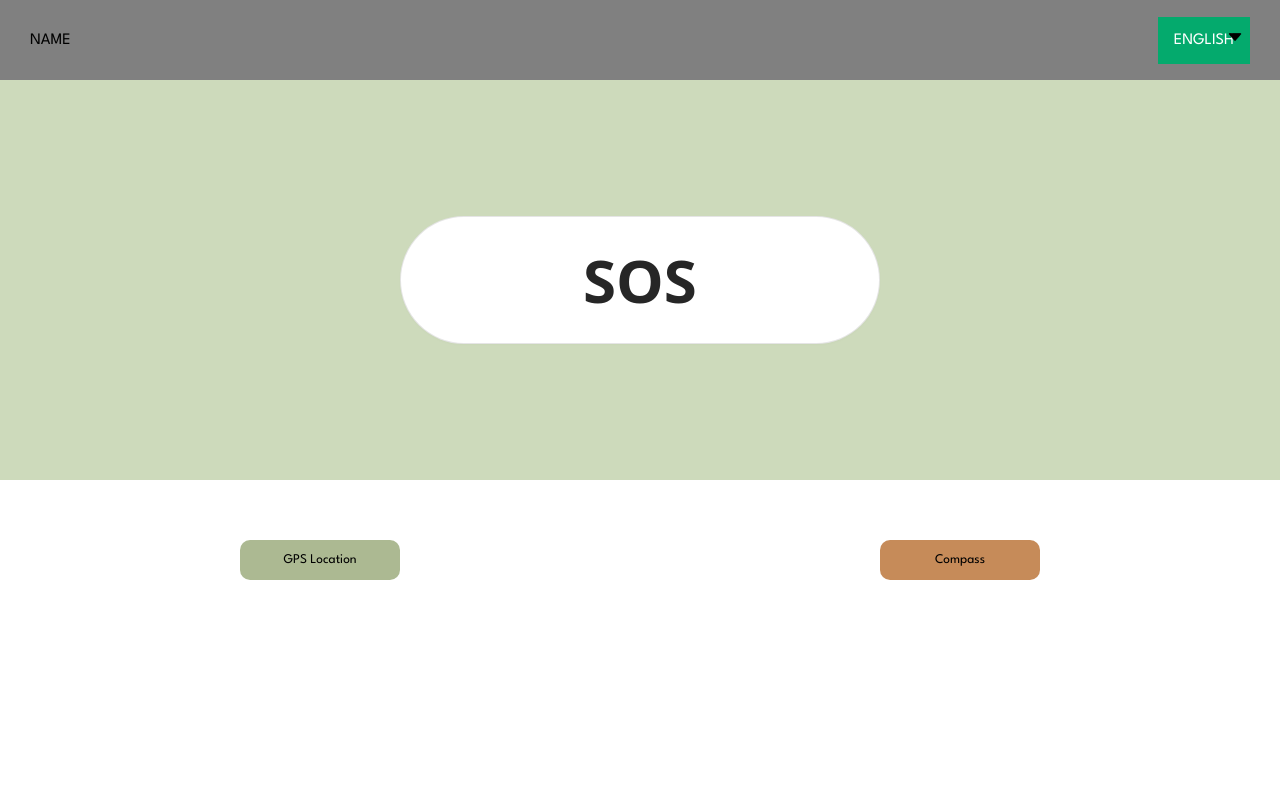
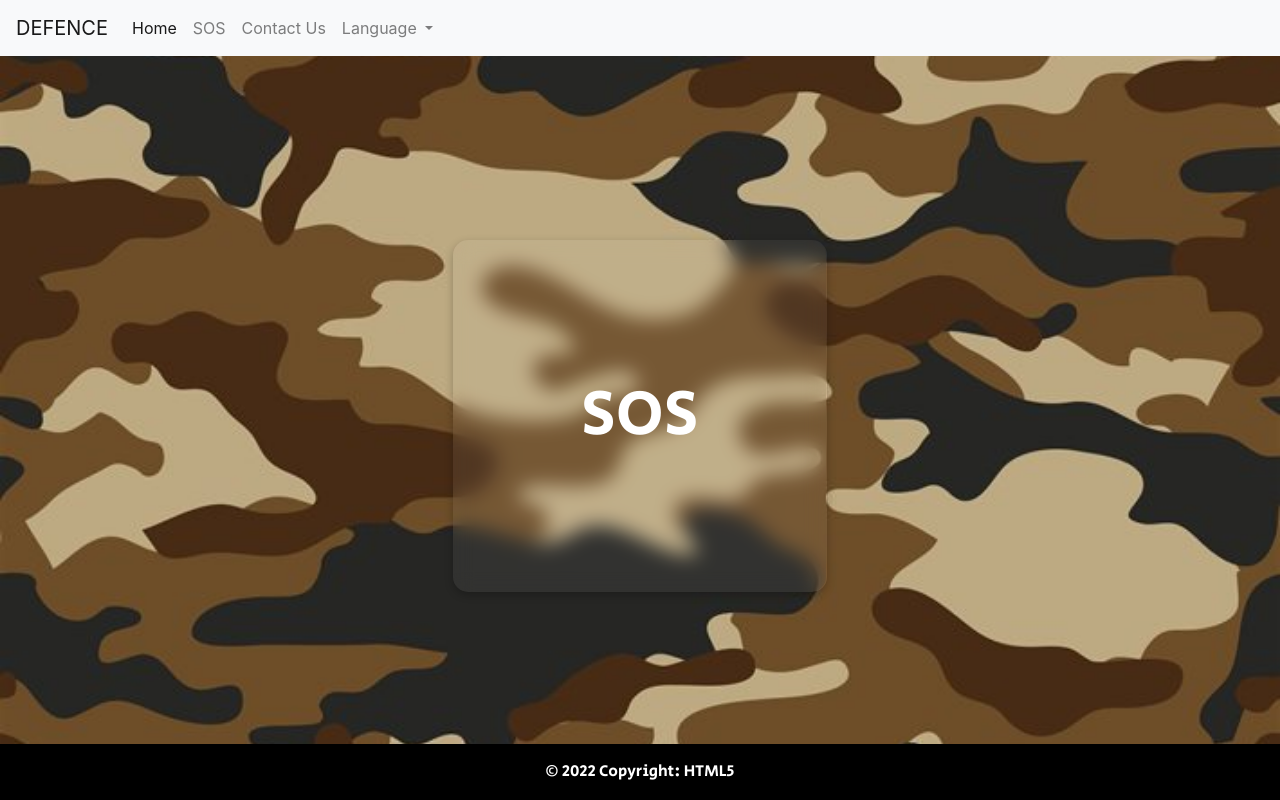
Before and after one commit to jogeshgupta963/make4thon, a plain HTML site: page index.html in a window 1280 px wide. Drawn offline with nearby package versions, Linux system fonts and the light colour scheme.

Commit message:
design changed

```diff
--- a/index.html
+++ b/index.html
@@ -1,34 +1,65 @@
 <!DOCTYPE html>
 <html lang="en">
 <head>
-    <meta charset="UTF-8" />
-    <meta http-equiv="X-UA-Compatible" content="IE=edge" />
-    <meta name="viewport" content="width=device-width, initial-scale=1.0" />
-    <link rel="stylesheet" href="style.css" />
-    <title>Defense App</title>
+    <meta charset="UTF-8">
+    <meta http-equiv="X-UA-Compatible" content="IE=edge">
+    <meta name="viewport" content="width=device-width, initial-scale=1.0">
+    <title>Defence</title>
+    <link rel="stylesheet" href="https://cdn.jsdelivr.net/npm/bootstrap@4.4.1/dist/css/bootstrap.min.css" integrity="sha384-Vkoo8x4CGsO3+Hhxv8T/Q5PaXtkKtu6ug5TOeNV6gBiFeWPGFN9MuhOf23Q9Ifjh" crossorigin="anonymous">
+    <link rel="stylesheet" href="style.css">
 </head>
 <body>
-    <header>
-      <nav>
-        <div class="nav-title">NAME</div>
-        <div class="dropdown nav-lang">
-          <button class="dropbtn">ENGLISH</button>
-          <div class="dropdown-content">
-            <a href="#">English</a>
-            <a href="#">Hindi</a>
+
+
+    <nav class="navbar navbar-expand-lg navbar-light bg-light main-nav">
+        <a class="navbar-brand" href="#">DEFENCE</a>
+        <button class="navbar-toggler" type="button" data-toggle="collapse" data-target="#navbarNavDropdown" aria-controls="navbarNavDropdown" aria-expanded="false" aria-label="Toggle navigation">
+          <span class="navbar-toggler-icon"></span>
+        </button>
+        <div class="collapse navbar-collapse" id="navbarNavDropdown">
+          <ul class="navbar-nav">
+            <li class="nav-item active">
+              <a class="nav-link" href="#">Home <span class="sr-only">(current)</span></a>
+            </li>
+            <li class="nav-item">
+              <a class="nav-link" href="#">SOS</a>
+            </li>
+            <li class="nav-item">
+              <a class="nav-link" href="#">Contact Us</a>
+            </li>
+            <li class="nav-item dropdown">
+              <a class="nav-link dropdown-toggle" href="#" id="navbarDropdownMenuLink" data-toggle="dropdown" aria-haspopup="true" aria-expanded="false">
+                Language
+              </a>
+              <div class="dropdown-menu" aria-labelledby="navbarDropdownMenuLink">
+                <a class="dropdown-item" href="#">English</a>
+                <a class="dropdown-item" href="#">Hindi</a>
               </div>
-          <img src="img/arrow.png" alt="dropdown" />
+            </li>
+          </ul>
         </div>
       </nav>
-    </header>
 
-    <div class="sos">
-      <button id="bottone5">SOS</button>
+      <!-- Main Container -->
+      <div class="container-fluid main-container">
+        <!-- <button type="button" class="btn btn-danger main-btn">SOS</button> -->
+        <div class="glass-panel">SOS</div>
+      <div class="container-md">
+
       </div>
+      <!-- Footer -->
+<footer class="page-footer font-small blue fixed-bottom">
 
-    <div class="gp-comp">
-      <button class="btn-gp">GPS Location</button>
-      <button class="btn-cp">Compass</button>
+    <!-- Copyright -->
+    <div class="footer-copyright text-center py-3">© 2022 Copyright: HTML5
     </div>
+    <!-- Copyright -->
+
+  </footer>
+  <!-- Footer -->
+
+      <script src="https://code.jquery.com/jquery-3.4.1.slim.min.js" integrity="sha384-J6qa4849blE2+poT4WnyKhv5vZF5SrPo0iEjwBvKU7imGFAV0wwj1yYfoRSJoZ+n" crossorigin="anonymous"></script>
+      <script src="https://cdn.jsdelivr.net/npm/popper.js@1.16.0/dist/umd/popper.min.js" integrity="sha384-Q6E9RHvbIyZFJoft+2mJbHaEWldlvI9IOYy5n3zV9zzTtmI3UksdQRVvoxMfooAo" crossorigin="anonymous"></script>
+      <script src="https://cdn.jsdelivr.net/npm/bootstrap@4.4.1/dist/js/bootstrap.min.js" integrity="sha384-wfSDF2E50Y2D1uUdj0O3uMBJnjuUD4Ih7YwaYd1iqfktj0Uod8GCExl3Og8ifwB6" crossorigin="anonymous"></script>
 </body>
 </html>
--- a/style.css
+++ b/style.css
@@ -1,170 +1,63 @@
-@import url("https://fonts.googleapis.com/css2?family=League+Spartan&display=swap");
+@import url('https://fonts.googleapis.com/css2?family=League+Spartan&family=Secular+One&display=swap');
 
-* {
-  box-sizing: border-box;
-  padding: 0;
-  margin: 0;
-  font-family: "League Spartan", sans-serif;
+/* Main Navigation */
+.main-nav
+{
+    /* height: 10vh; */
 }
 
-/* NAV CSS */
-nav {
-  height: 10vh;
-  background-color: grey;
-  /* font-size: 2em; */
-  display: flex;
-  flex-direction: row;
-  justify-content: space-between;
-  align-items: center;
-  padding: 0 30px;
+/* Main Container */
+.main-container
+{
+    height: 90vh;
+    position: relative;
+    display: flex;
+    flex-direction: column;
+    align-items: center;
+    justify-content: center;
+    background: url(camo.jpg);
+    background-size: cover;
+    background-repeat: no-repeat;
+    background-position: right;
+    font-family: 'League Spartan', sans-serif;
+    font-family: 'Secular One', sans-serif;
 }
 
-/* DROPDOWN BUTTON */
-.dropbtn {
-  background-color: #04aa6d;
-  color: white;
-  padding: 16px;
-  font-size: 16px;
-  border: none;
+/* Main Container Overlay */
+/* .main-container::before {
+    content: "";
+    display: block;
+    position: fixed;
+    padding: 100px 0;
+    width: 100%;
+    height: 100%;
+    top: 0;
+    left: 0;
+    background-color: rgba(black, .5);
+} */
+
+/* Main Button */
+.main-btn
+{
+    font-size: 5em;
+    padding: 1em 1.5em;
 }
 
-.dropdown {
-  position: relative;
-  display: inline-block;
+/* Glass Panel */
+.glass-panel {
+  color: #000;
+  margin: 40px auto;
+  background-color: rgba(255,255,255,0.06);
+  box-shadow: rgba(0, 0, 0, 0.24) 0px 3px 8px;
+  border-radius: 15px;
+  padding: 2em;
+  backdrop-filter: blur(10px);
+  font-size: 4em;
+  color: white;
 }
 
-.dropdown-content {
-  display: none;
-  position: absolute;
-  background-color: #f1f1f1;
-  min-width: 160px;
-  box-shadow: 0px 8px 16px 0px rgba(0, 0, 0, 0.2);
-  z-index: 1;
+/* Footer */
+footer{
+    color: white;
+    background-color: #000;
 }
-
-.dropdown-content a {
-  color: black;
-  padding: 12px 16px;
-  text-decoration: none;
-  display: block;
-}
-
-.dropdown-content a:hover {
-  background-color: #ddd;
-}
-
-.dropdown:hover .dropdown-content {
-  display: block;
-}
-
-.dropdown:hover .dropbtn {
-  background-color: #3e8e41;
-}
-
-.dropdown img {
-  height: 20px;
-  width: 20px;
-  position: absolute;
-  right: 5px;
-  top: 10px;
-}
-
-/* SOS */
-.sos {
-  height: 50vh;
-  background-color: rgb(205, 218, 187);
-  display: flex;
-  align-items: center;
-  justify-content: center;
-}
-
-/* From cssbuttons.io by @Custyyyy */
-#bottone5 {
-  align-items: center;
-  background-color: #ffffff;
-  border: 1px solid rgba(0, 0, 0, 0.1);
-  border-radius: 5rem;
-  box-shadow: rgba(0, 0, 0, 0.02) 0 1px 3px 0;
-  box-sizing: border-box;
-  color: rgba(0, 0, 0, 0.85);
-  cursor: pointer;
-  display: inline-flex;
-  font-family: system-ui, -apple-system, system-ui, "Helvetica Neue", Helvetica,
-    Arial, sans-serif;
-  font-size: 60px;
-  font-weight: 600;
-  justify-content: center;
-  line-height: 1.25;
-  min-height: 8rem;
-  min-width: 30rem;
-  padding: calc(0.875rem - 1px) calc(1.5rem - 1px);
-  text-decoration: none;
-  transition: all 250ms;
-  user-select: none;
-  -webkit-user-select: none;
-  touch-action: manipulation;
-  vertical-align: baseline;
-  width: auto;
-}
-
-#bottone5:hover,
-#bottone5:focus {
-  border-color: rgba(0, 0, 0, 0.15);
-  box-shadow: rgba(0, 0, 0, 0.1) 0 4px 12px;
-  color: rgba(0, 0, 0, 0.65);
-}
-
-#bottone5:hover {
-  transform: translateY(-1px);
-}
-
-#bottone5:active {
-  background-color: #f0f0f1;
-  border-color: rgba(0, 0, 0, 0.15);
-  box-shadow: rgba(0, 0, 0, 0.06) 0 2px 4px;
-  color: rgba(0, 0, 0, 0.65);
-  transform: translateY(0);
-}
-
-/* GPS COMPASS */
-.gp-comp {
-  height: 20vh;
-  background-color: rgb(255, 255, 255);
-  display: flex;
-  align-items: center;
-  justify-content: space-around;
-}
-
-.btn-gp {
-  background: #acb992;
-  border-radius: 10px;
-  min-width: 10rem;
-  min-height: 2.5rem;
-  border: none;
-}
-.btn-gp:hover {
-  border: 2px black solid;
-  background: transparent;
-}
-
-.btn-cp {
-  background: #c68b59;
-  border-radius: 10px;
-  min-width: 10rem;
-  min-height: 2.5rem;
-  border: none;
-}
-
-.btn-cp:hover {
-  border: 2px black solid;
-  background: transparent;
-}
-
-.main-container {
-  height: 20vh;
-  flex-direction: column;
-  background-color: rgb(255, 255, 255);
-  display: flex;
-  align-items: center;
-  justify-content: space-around;
-}
```
Also changed, not shown: army-bg.jpeg (added), camo.jpg (added). Lines whose indentation alone changed are shown as unchanged.
